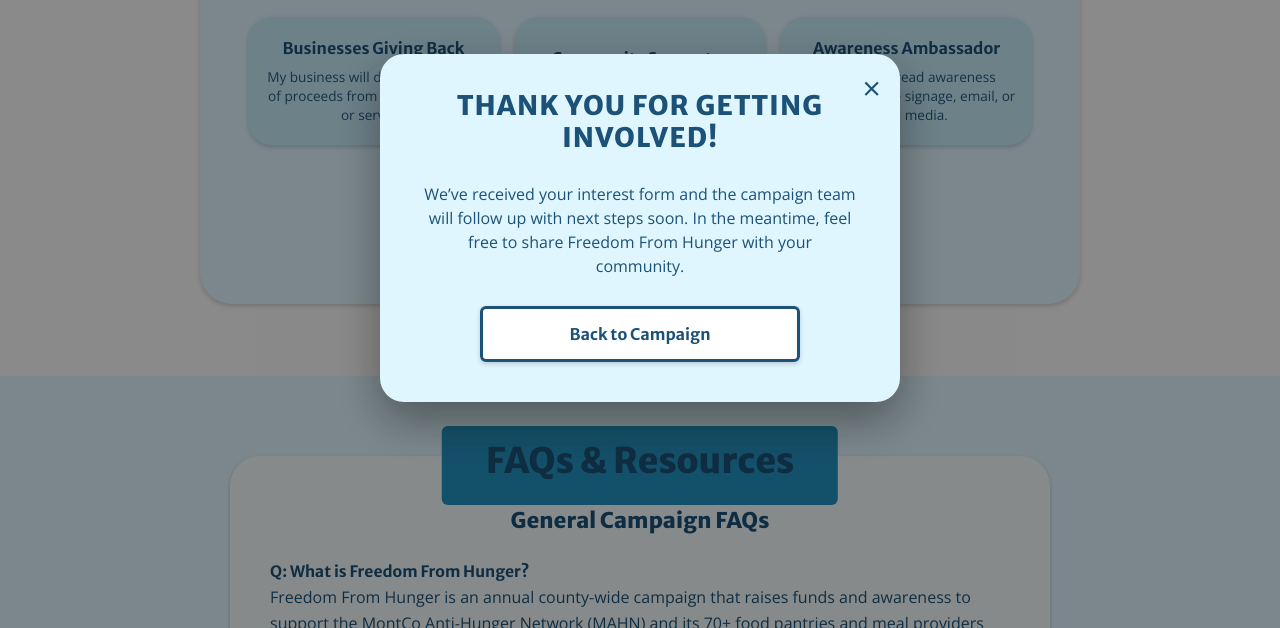
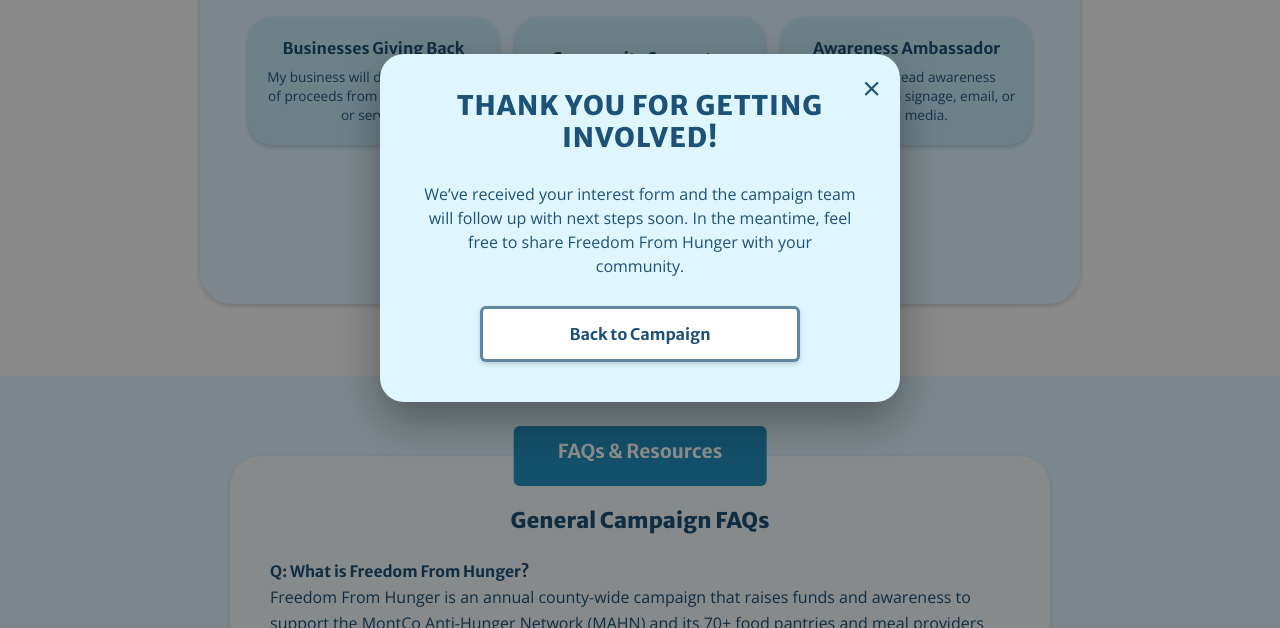
Before and after one commit to ajacramer/freedomfromhunger, a plain HTML site: page index.html in a window 1280 px wide. Both pictures are taken after typing "Sample", "5551234", "name@example.com", "Sample", "https://example.com" into the empty fields and a click on the button "Submit". Shown: the part 8764-9392 px from the top of the page. Drawn offline with nearby package versions, Linux system fonts and the light colour scheme.

Commit message:
Accessbility updates

```diff
--- a/styles.css
+++ b/styles.css
@@ -179,7 +179,7 @@ Buttons
 .btn-outline {
   background-color: white;
   color: var(--color-darkest-eb);
-  border: 3px solid var(--color-darkest-eb);
+  border: 3px solid color-mix(in srgb, var(--color-darkest-eb) 70%, transparent);
 }
 
 .btn-outline:hover {
@@ -2212,13 +2212,19 @@ FAQs & Resources
   left: 50%;
   transform: translateX(-50%);
   background: var(--color-electric-blue);
-  color: #ffffff;
+  color: var(--color-darkest-eb);
   padding: 0.9rem 2.75rem;
   border-radius: 6px;
   font-family: var(--font-heading);
   font-weight: 700;
   font-size: 1.1rem;
   text-align: center;
+}
+
+.faq-badge h2 {
+  font-weight: 700;
+  font-size: 1.2rem;
+  color: white;
 }
 
 @media (max-width: 768px) {
```
